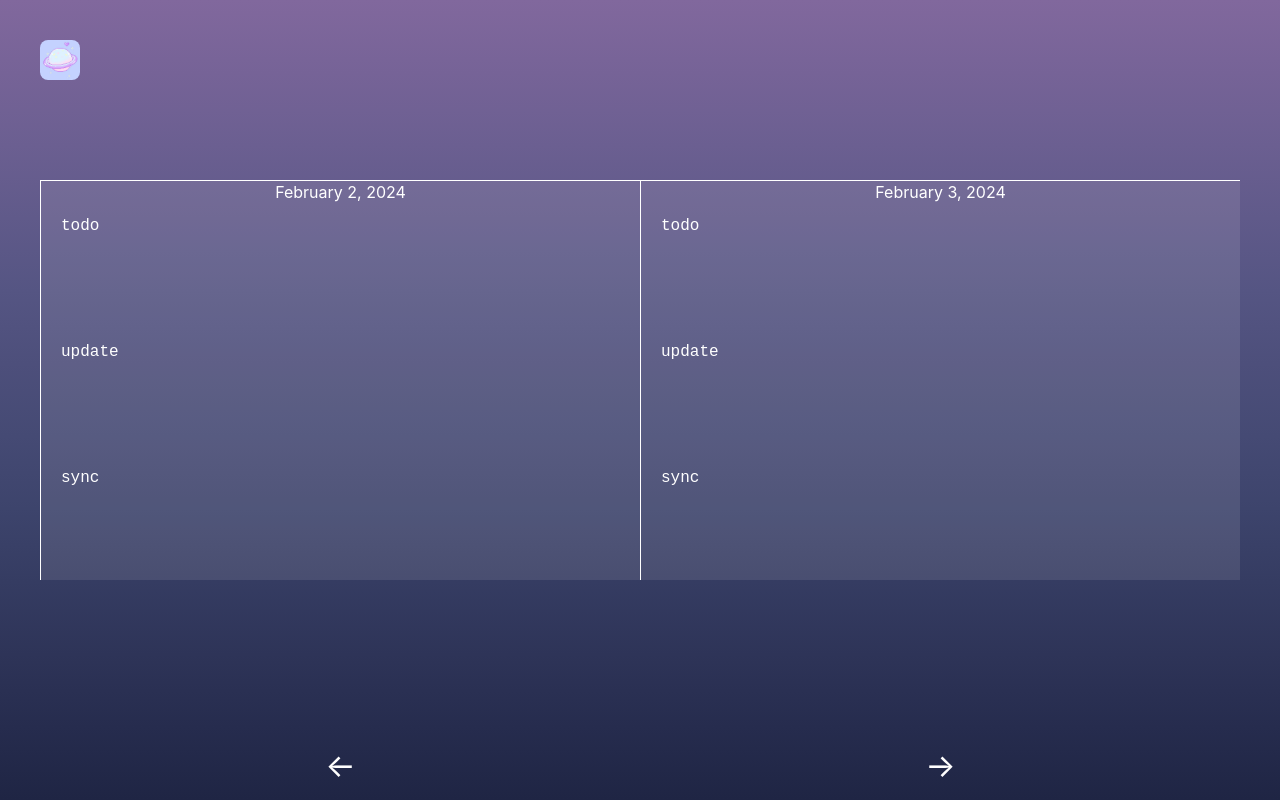
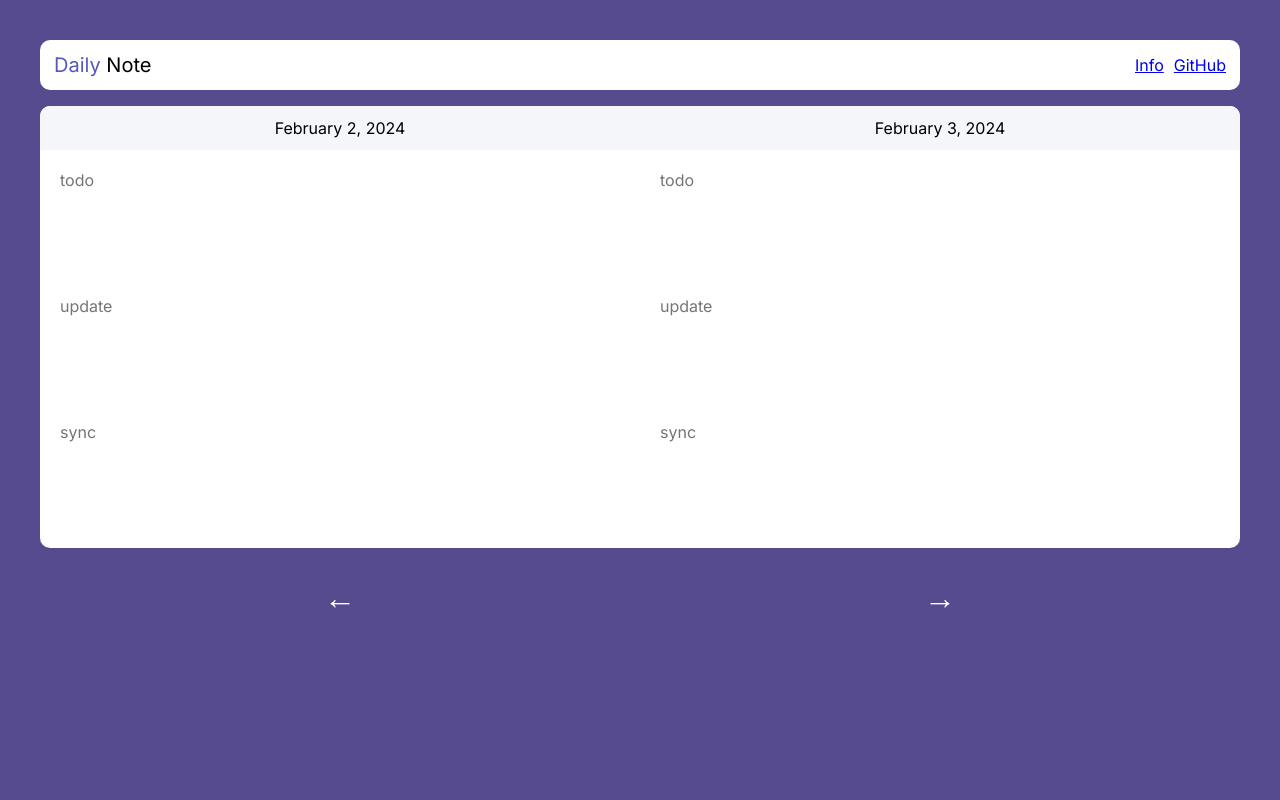
Before and after one commit to caglaozbb/daily-note, a React (Vite) app: page / in a window 1280 px wide. Built offline with nearby package versions, Linux system fonts and the light colour scheme.

Commit message:
feat:update page styles

```diff
--- a/index.html
+++ b/index.html
@@ -3,9 +3,12 @@
 
 <head>
   <meta charset="UTF-8" />
-  <link rel="icon" type="image/svg+xml" href="/vite.svg" />
   <meta name="viewport" content="width=device-width, initial-scale=1.0" />
-  <title>Vite + React</title>
+  <link rel="preconnect" href="https://fonts.googleapis.com">
+  <link rel="preconnect" href="https://fonts.gstatic.com" crossorigin>
+  <link href="https://fonts.googleapis.com/css2?family=Inter:wght@400,500,600&display=swap" rel="stylesheet">
+
+  <title>Daily Note</title>
 </head>
 
 <body>
--- a/src/App.css
+++ b/src/App.css
@@ -4,109 +4,96 @@
   padding: 2rem;
 }
 
-.profile-section {
-  width: 40px;
-  /* Adjust to the size of the profile picture */
-  height: 40px;
-  /* Adjust to the size of the profile picture */
+.container {
   display: flex;
-  align-items: center;
-  justify-content: center;
+  background-color: #fff;
+  color: black;
+  border-radius: 10px;
+  overflow: hidden;
 }
 
-.profile-pic {
-  width: 100%;
-  height: auto;
-  border-radius: 20%;
-  /* Makes the picture round */
+main {
+  display: flex;
+  flex-direction: column;
+  gap: 16px;
 }
 
+header {
+  background-color: #fff;
+  border-radius: 10px;
+  padding: 10px 14px;
+  display: flex;
+  justify-content: space-between;
+}
 
-.container {
+header h1 {
+  font-size: 20px;
+  font-weight: 600;
+  margin: 0px;
+}
+
+header h1 span {
+  color: #5758BB;
+
+}
+
+header ul {
   display: flex;
-  height: 50vh;
-  margin-top: 100px;
-  background-color: rgba(255, 245, 238, 0.1);
-  border: #fff;
-  /* Tam ekran yüksekliği */
+  list-style-type: none;
+  padding: 0px;
+  gap: 10px;
+  margin: 0px;
+  height: 100%;
+  align-items: center;
 }
 
 .side {
   flex: 1;
-  border-left: 1px solid #fff;
-  border-top: 1px solid #fff;
-  /* Sınır sadece görsellik için */
-  padding: 10px;
   display: flex;
   align-items: center;
   justify-content: center;
+  flex-direction: column;
 
 }
 
-.page-content {
+.page-header {
   font-size: 1rem;
-  color: #fff;
   display: flex;
   justify-content: center;
-
+  background-color: #f5f6fa;
+  width: 100%;
+  padding: 10px 0px;
+  font-weight: 500;
 }
 
-.left-page .page-turn {
-  left: 10px;
+.page-content {
+  padding: 10px;
 }
 
-.right-page .page-turn {
-  right: 10px;
-}
 
 .page-turn {
-  position: absolute;
-  bottom: 10px;
   font-size: 2rem;
   color: #fff;
   cursor: pointer;
+  display: flex;
+  justify-content: space-around;
+  padding: 10px 0;
 }
 
 
 textarea {
+  height: 120px;
+  border: none;
+  border-radius: 10px;
+  font-size: 16px;
+  transition: border-color 0.3s;
+  font-family: inherit;
   width: 100%;
-  /* Genişliği ayarla */
-  height: 100px;
-  /* Yüksekliği ayarla */
   padding: 10px;
-  /* İç boşluk ekle */
-  border: 0px solid #ccc;
-  /* Kenarlık ekle */
-  border-radius: 10px;
-  /* Köşeleri yuvarlat */
-  background-color: rgba(255, 255, 255, 0);
-  /* Arka plan rengi ekle */
-  color: #ffff;
-  /* Yazı rengi */
-  font-size: 16px;
-  /* Yazı boyutu */
-  line-height: 1.5;
-  /* Satır yüksekliği */
-  /* margin-bottom: 20px; */
-  /* Altta boşluk bırak */
   resize: none;
-  /* Boyutlandırmayı devre dışı bırak */
-  /* box-shadow: inset 0 1px 3px rgba(0, 0, 0, 0.1); */
-  /* İç gölge ekle */
-  transition: border-color 0.3s;
-  /* Geçiş efekti ekle */
 }
 
-textarea::placeholder {
-  color: #fff;
-  /* İstediğiniz renk kodunu buraya girin */
-  opacity: 1;
-  /* Bazı tarayıcılarda opaklık varsayılan olarak düşük olabilir */
-}
 
 textarea:focus {
-  border-color: #ffff;
-  /* Fokus durumunda kenarlık rengi */
-  outline: none;
-  /* Varsayılan outline'ı kaldır */
+  outline-color: #5758BB;
 }
--- a/src/App.jsx
+++ b/src/App.jsx
@@ -2,11 +2,11 @@ import { useState } from 'react'
 import './App.css'
 import NoteForm from './components/NoteForm'
 import { useEffect } from 'react';
+import Header from './components/Header';
 
 function App() {
 
   const [currentDate, setCurrentDate] = useState(new Date());
-  console.log(currentDate);
 
   function getFormattedDate(date, dayOffset = 0) {
     const newDate = new Date(date);
@@ -30,26 +30,42 @@ function App() {
   const today = getFormattedDate(currentDate);
   const yesterday = getFormattedDate(currentDate, -1);
 
+  useEffect(() => {
+    const onKeyUp = (e) => {
+      switch (e.keyCode) {
+        case 37:
+          goPreviousDay()
+          break;
+        case 39:
+          goNextDay()
+          break;
+      }
+    }
+    document.addEventListener("keyup", onKeyUp)
+
+    return () => document.removeEventListener("keyup", onKeyUp)
+  }, [])
+
 
   return (
-    <>
-      <div></div>
-      <div className="profile-section">
-        <img src="space.jpeg" alt="Profile" className="profile-pic" />
-      </div>
+    <main>
+      <Header />
 
       <div className="container">
         <div className="side ">
           <NoteForm id={getFormattedDate(currentDate, -1)}>{yesterday}</NoteForm>
-          <div className="page-turn left-arrow" onClick={goPreviousDay}>&larr;</div>
         </div>
 
         <div className="side">
           <NoteForm id={getFormattedDate(currentDate)}>{today}</NoteForm>
-          <div className="page-turn right-arrow" onClick={goNextDay} >&rarr;</div>
         </div>
       </div>
-    </>
+
+      <div className="page-turn">
+        <div onClick={goPreviousDay}>&larr;</div>
+        <div onClick={goNextDay} >&rarr;</div>
+      </div>
+    </main>
   )
 }
 
--- /dev/null
+++ b/src/components/Header.jsx
@@ -0,0 +1,22 @@
+function Header() {
+    return (
+        <header>
+            <h1 >
+                <span>Daily</span> Note
+            </h1>
+
+            <div>
+                <ul>
+                    <li>
+                        <a href="https://github.com/caglaozbb/daily-note/blob/main/README.md" target="_blank">Info</a>
+                    </li>
+                    <li>
+                        <a href="https://github.com/caglaozbb/daily-note" target="_blank">GitHub</a>
+                    </li>
+                </ul>
+            </div>
+        </header>
+    )
+}
+
+export default Header
--- a/src/components/NoteForm.jsx
+++ b/src/components/NoteForm.jsx
@@ -3,11 +3,9 @@ import { useEffect } from 'react'
 
 function NoteForm({ id, children }) {
     const storageKey = `notes-${id}`;
-    console.log(`Storage key for this form: ${storageKey}`);
 
     const [data, setData] = useState(() => {
         const savedData = localStorage.getItem(storageKey);
-        console.log('Loaded data from localStorage:', savedData);
         return savedData ? JSON.parse(savedData) : { todo: '', update: '', sync: '' };
     });
 
@@ -21,30 +19,31 @@ function NoteForm({ id, children }) {
     }, [storageKey, data]);
 
     const handleChange = (name, value) => {
-        console.log(`Updating ${name}:`, value);
         setData(prevData => ({ ...prevData, [name]: value }));
     };
 
 
     return (
-        <div>
-            <div className="page-content">{children}</div>
-            <textarea id='`${id}-todo'
+        <>
+            <div className="page-header">{children}</div>
+            <div className='page-content'>
+                <textarea
                     placeholder="todo"
                     value={data.todo}
                     onChange={e => handleChange('todo', e.target.value)}
                 />
-            <textarea id='`${id}-update'
+                <textarea
                     placeholder="update"
                     value={data.update}
                     onChange={e => handleChange('update', e.target.value)}
                 />
-            <textarea id='`${id}-sync'
+                <textarea
                     placeholder="sync"
                     value={data.sync}
                     onChange={e => handleChange('sync', e.target.value)}
                 />
             </div>
+        </>
     )
 
 }
--- a/src/index.css
+++ b/src/index.css
@@ -1,20 +1,18 @@
+* {
+  box-sizing: border-box;
+}
+
 :root {
   font-family: Inter, system-ui, Avenir, Helvetica, Arial, sans-serif;
   line-height: 1.5;
   font-weight: 400;
 
-  color-scheme: light dark;
-  color: rgba(255, 255, 255, 0.87);
-  background-image: linear-gradient(to top, #1f2544, #262c4e, #2e3458, #353c62, #3d446c, #454a74, #4d4f7b, #555583, #605a8a, #6b5f91, #766397, #81689d);
-  /* background-image: linear-gradient(to top, #9a3b3b, #a24940, #a95746, #b0644d, #b77155, #bd7c5c, #c38864, #c9936d, #cfa077, #d6ad81, #dcba8d, #e2c799); */
-
+  background-color: #574b90;
   background-attachment: fixed;
-  /* Scroll ile arka planın sabit kalmasını sağlar */
 
   font-synthesis: none;
   text-rendering: optimizeLegibility;
   -webkit-font-smoothing: antialiased;
   -moz-osx-font-smoothing: grayscale;
 
-
 }
```
Lines whose indentation alone changed are shown as unchanged.
